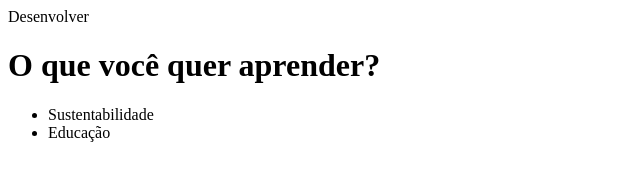
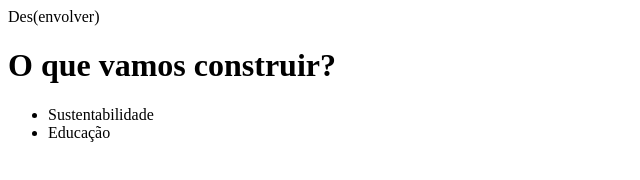
Before and after one commit to clscarvalho/projeto-desenvolver, a plain HTML site: page index.html in a window 1280 px wide. Shown: the whole page, without its empty margins (0-640 px from the left). Drawn offline with Linux system fonts and the light colour scheme.

Commit message:
atualização

```diff
--- a/index.html
+++ b/index.html
@@ -3,10 +3,10 @@
  <head>
   <meta charset="UTF-8">
   <meta name="author" content="Clara Loureiro">
-  <tittle>Desenvolver</tittle>
+  <tittle>Des(envolver)</tittle>
  </head>
  <body>
-  <h1>O que você quer aprender?</h1>
+  <h1>O que vamos construir?</h1>
   <ul>
    <li>Sustentabilidade</li>
    <li>Educação</li>
```
